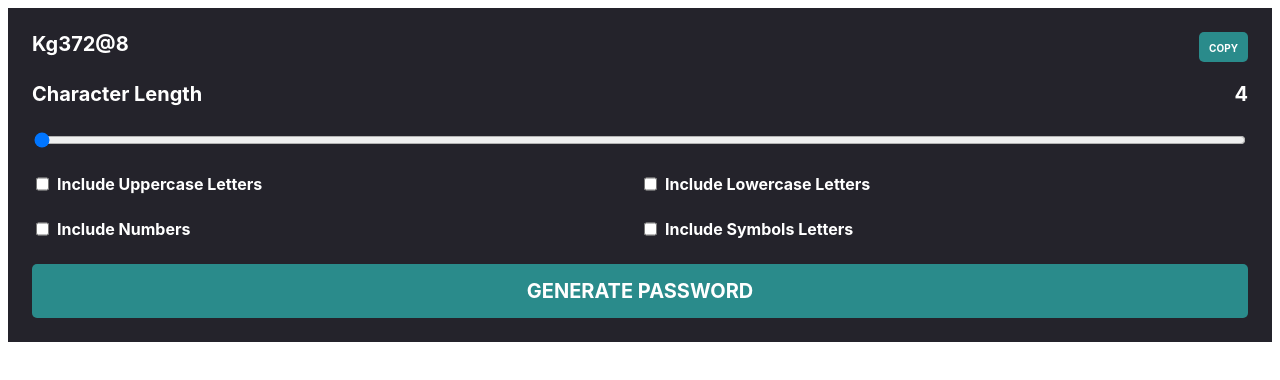
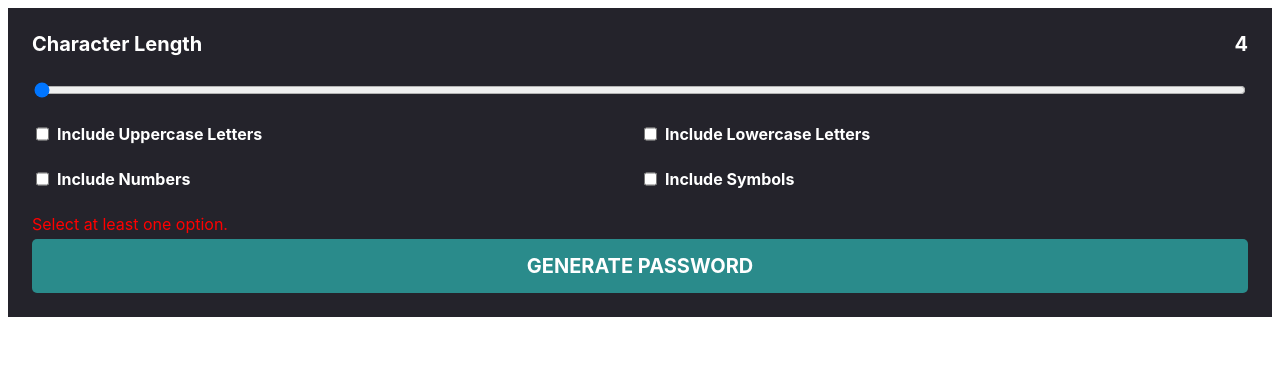
Before and after one commit to Ashutoshupadhyay23/React-Interview_practice, a React (Vite) app in the folder passwordGenerator/: page / in a window 1280 px wide. Both pictures are taken after a click on the button "GENERATE PASSWORD". Shown: the top 380 px of the page. Built offline with nearby package versions, Linux system fonts and the light colour scheme.

Commit message:
done with password generator functionalities.

```diff
--- a/passwordGenerator/src/App.css
+++ b/passwordGenerator/src/App.css
@@ -68,3 +68,8 @@ button{
   font-size: 20px;
   padding: 15px;
 }
+
+.errorMessage{
+  color: red;
+  padding-bottom: 5px;
+}
--- a/passwordGenerator/src/App.jsx
+++ b/passwordGenerator/src/App.jsx
@@ -1,5 +1,6 @@
 import { useState } from 'react'
 import './App.css'
+import usePasswordGenerator from './custom_hooks/usePasswordGenerator';
 
 function App() {
 
@@ -8,7 +9,7 @@ function App() {
     {title: 'Include Uppercase Letters', state: false},
     {title: 'Include Lowercase Letters', state: false},
     {title: 'Include Numbers', state: false},
-    {title: 'Include Symbols Letters', state: false},
+    {title: 'Include Symbols', state: false},
   ])
 
   const handleCheckboxChange = (i) => {
@@ -17,18 +18,21 @@ function App() {
     setCheckBoxData(updateedCheckboxData);
   }
 
+  const {password, errorMessage, generatePassword} = usePasswordGenerator();
+
 
   return (
     <div className='container'>
+
       {/* Password text and copy */}
-      <div className='header'>
+      {password && (<div className='header'>
         <div className='title'>
-          Kg372@8
+          {password}
         </div>
         <button className='copyBtn' onClick={() => {}} >
           copy
         </button>
-      </div>
+      </div> )}
 
       {/* Character length  */}
       <div className='charLength'>
@@ -46,6 +50,7 @@ function App() {
         />
 
       </div>
+
       {/* Checkboxes */}
       <div className='checkboxes'>
         {checkBoxData.map((checkbox, i) => {
@@ -57,9 +62,18 @@ function App() {
           )
         })}
       </div>
+
       {/* Strength */}
+
+      {/* Error Handling */}
+      {errorMessage && <div className='errorMessage'>
+        {errorMessage}
+      </div>}
+
       {/* Generate Button */}
-      <button className='generateBtn' onClick={() => {}}>Generate Password</button>
+      <button className='generateBtn' onClick={() => generatePassword(checkBoxData, length)}>
+        Generate Password
+      </button>
     </div>
   )
 }
```
